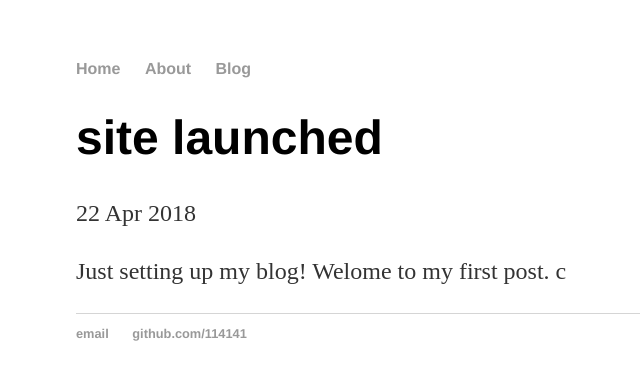
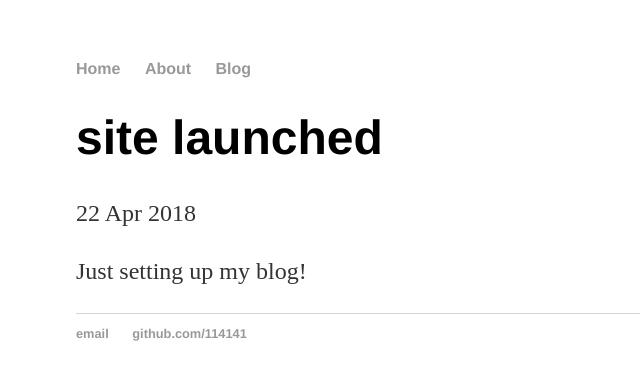
Before and after one commit to 114141/114141.github.io, a Jekyll site: the page built from _posts/2018-04-22-site-launched.md, in a window 1280 px wide. Shown: the top 380 px of the page, without its empty margins (116-756 px from the left). Built offline with Jekyll 4.4.1, drawn with Linux system fonts in a browser that asks for light colours.

Commit message:
Update 2018-04-22-site-launched.md

```diff
--- a/_posts/2018-04-22-site-launched.md
+++ b/_posts/2018-04-22-site-launched.md
@@ -3,5 +3,4 @@ layout: post
 title: "site launched"
 date: 2018-04-22
 ---
-Just setting up my blog! Welome to my first post.
-c
+Just setting up my blog!
```
